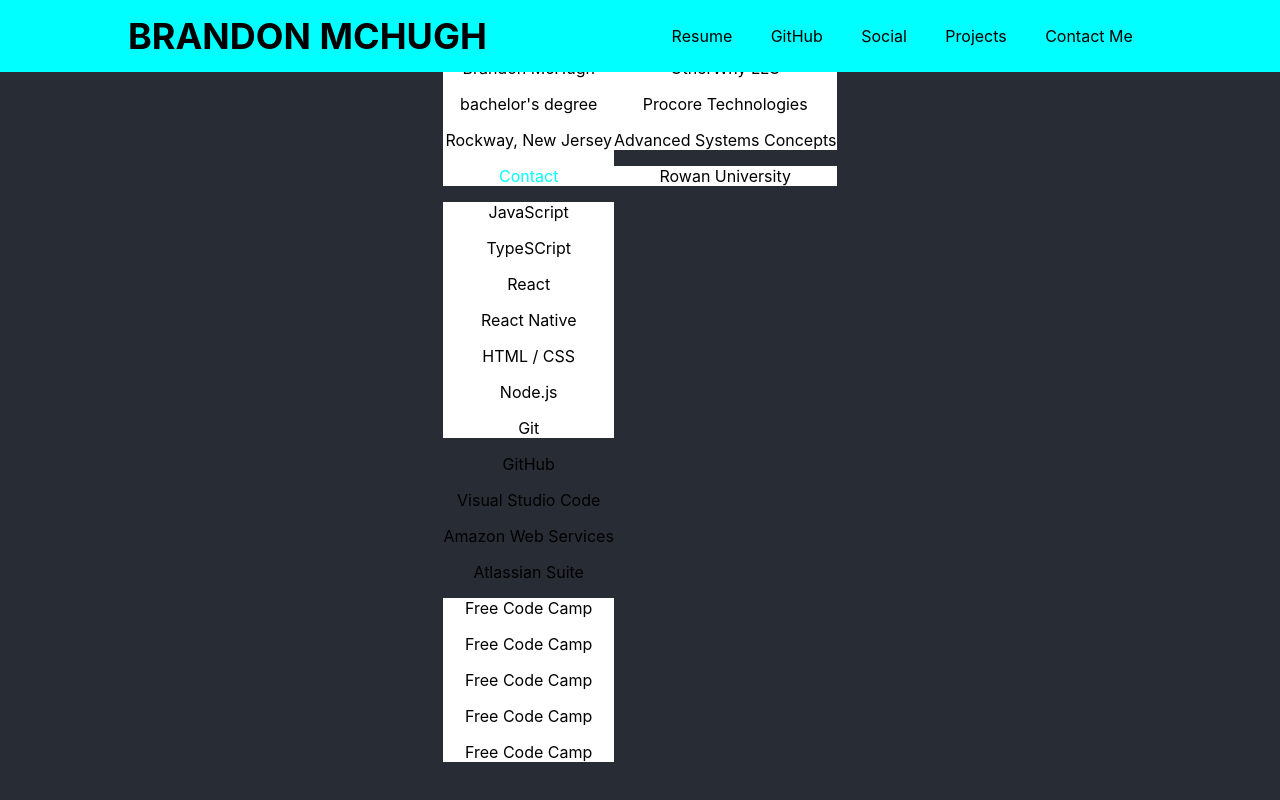
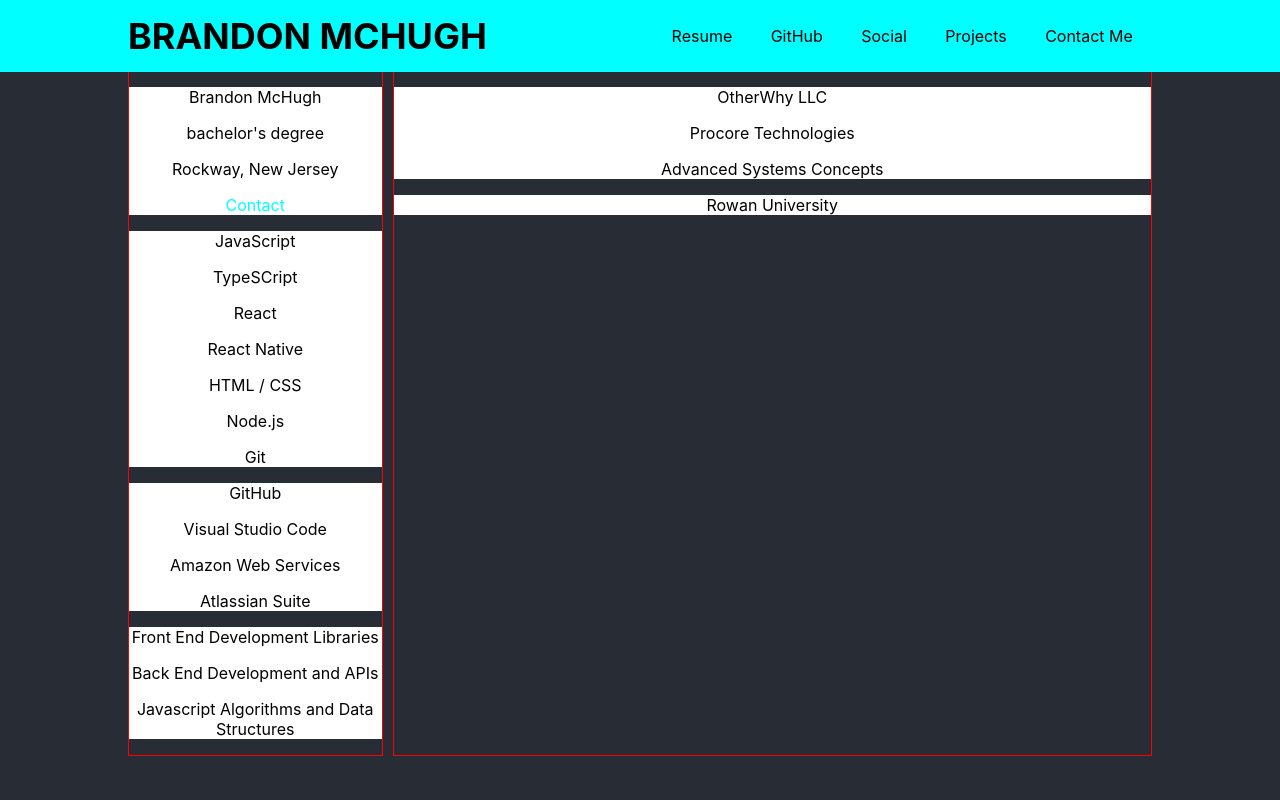
Before and after one commit to brandmch/website_v2, a React (Create React App) app: page / in a window 1280 px wide. Built offline with nearby package versions, Linux system fonts and the light colour scheme.

Commit message:
before mui

```diff
--- a/src/routes/_landing/landing.css
+++ b/src/routes/_landing/landing.css
@@ -3,7 +3,7 @@
 }
 
 .border {
-  border: 1px solid black;
+  border: 1px solid red;
 }
 
 .white {
@@ -42,6 +42,26 @@
   width: 10vw;
 }
 
+.body {
+  max-width: 100vw;
+}
+
 .sections-container {
   display: flex;
+  width: 100vw;
+  flex: 1;
 }
+
+.column-left {
+  justify-content: center;
+  align-items: center;
+  flex: 1;
+  margin: 10px 5px 5px 0;
+}
+
+.column-right {
+  justify-content: center;
+  align-items: center;
+  flex: 3;
+  margin: 10px 0 5px 5px;
+}
--- a/src/routes/_landing/landing.js
+++ b/src/routes/_landing/landing.js
@@ -25,10 +25,11 @@
   return (
     <div className="App">
       <Header />
+      <div className="body">
         <div className="aboutme-container white">Hi! It's'a me! A'Mario!</div>
         <div className="sections-container">
           <div className="blank_flex"></div>
-        <div className="column-left">
+          <div className="column-left border">
             <div className="info-container white">
               <p>Brandon McHugh</p>
               <p>bachelor's degree</p>
@@ -46,21 +47,19 @@
               <p>Node.js</p>
               <p>Git</p>
             </div>
-          <div className="tools-container">
+            <div className="tools-container white">
               <p>GitHub</p>
               <p>Visual Studio Code</p>
               <p>Amazon Web Services</p>
               <p>Atlassian Suite</p>
             </div>
             <div className="certificates-container white">
-            <p>Free Code Camp</p>
-            <p>Free Code Camp</p>
-            <p>Free Code Camp</p>
-            <p>Free Code Camp</p>
-            <p>Free Code Camp</p>
+              <p>Front End Development Libraries</p>
+              <p>Back End Development and APIs</p>
+              <p>Javascript Algorithms and Data Structures</p>
             </div>
           </div>
-        <div className="column-right">
+          <div className="column-right border">
             <div className="workHistory-container white">
               <p>OtherWhy LLC</p>
               <p>Procore Technologies</p>
@@ -71,6 +70,7 @@
           <div className="blank_flex"></div>
         </div>
       </div>
+    </div>
   );
 };
 
```
Lines whose indentation alone changed are shown as unchanged.
